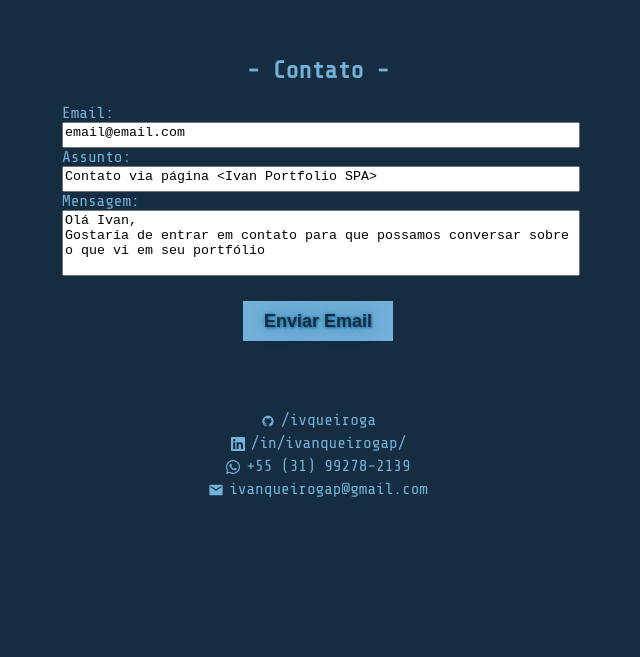
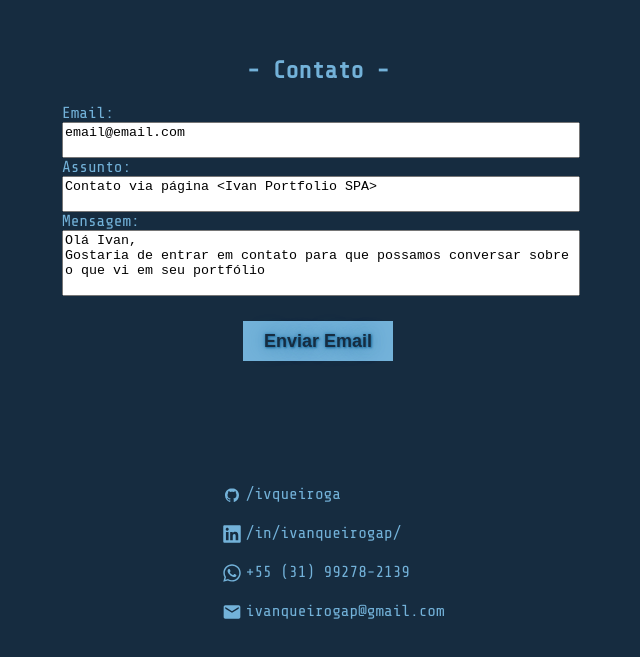
Before and after one commit to ivqueiroga/ivan-port-spa, a React (Create React App) app: page / in a window 1280 px wide. Shown: the part 3163-3820 px from the top of the page, without its empty margins (322-962 px from the left). Built offline with nearby package versions, Linux system fonts and the light colour scheme; no server answers.

Commit message:
Navbar 90%

```diff
--- a/src/components/Button.css
+++ b/src/components/Button.css
@@ -40,9 +40,6 @@ a, a:visited, a:hover{
 .button-right:hover, .button-left:hover {
   justify-content: center;
   background-color: var(--darkerBlue);
-  font-size: larger;
-  width: 160px;
-  height: 50px;
   align-items: center;
   color: white;
   text-shadow: 1px 1px 10px var(--lightBlue), 0 0 1em var(--lighterBlue), 0 0 1em var(--lighterBlue);
--- a/src/components/Contacts.css
+++ b/src/components/Contacts.css
@@ -34,9 +34,6 @@
   border: none;
   justify-content: center;
   background-color: var(--darkerBlue);
-  font-size: larger;
-  width: 160px;
-  height: 50px;
   align-items: center;
   color: white;
   text-shadow: 1px 1px 10px var(--lightBlue), 0 0 1em var(--lighterBlue), 0 0 1em var(--lighterBlue);
@@ -63,9 +60,13 @@
 .input-areas>textarea {
   width: 100%;
   min-width: 60%;
-  min-height: 20px;
+  min-height: 30px;
   resize: none;
   display: flex;
+}
+
+label>message {
+  min-height: 200px;
 }
 
 .social-container {
@@ -73,12 +74,17 @@
   flex-direction: column;
   text-align: center;
   padding-top: 5%;
-  width: 40%;
+  width: 30%;
+  position: relative;
+  top: 5%;
+  transform: translate(25%);
+  overflow: hidden;
 }
 
 .social-container>label {
   width: 100%;
-  margin-top: 1%;
+  margin-top: 5%;
+  text-align: left;
 }
 
 .social-icon {
@@ -91,6 +97,7 @@
     width: 80%;
   }
   .social-container {
-    width: 80%;
+    width: 70%;
+    transform: translate(10%);
   }
 }
--- a/src/components/Contacts.tsx
+++ b/src/components/Contacts.tsx
@@ -18,6 +18,8 @@ const links ={
   github: 'https://github.com/ivqueiroga',
   linkedin: 'https://www.linkedin.com/in/ivanqueirogap/',
 }
+
+const ICONSIZE = 20;
 
 function Contacts() {
   const form = useRef<HTMLFormElement | null>(null);
@@ -77,7 +79,7 @@ function Contacts() {
               cols={40}
             />
           </label>
-          <label className='input-areas'>
+          <label className='input-areas message'>
             Mensagem:
             <textarea
               name="message"
@@ -92,23 +94,23 @@ function Contacts() {
     </form>
     <div className='social-container'>
       <label>
-        <a href={links.github}>
-          <DiGithubBadge className='social-icon' />
+        <a href={links.github} target='_blank' rel='noreferrer'>
+          <DiGithubBadge className='social-icon' size={ICONSIZE}/>
           /ivqueiroga
         </a>
       </label>
       <label>
-        <a href={links.linkedin}>
-          <FaLinkedin className='social-icon' />
+        <a href={links.linkedin} target='_blank' rel='noreferrer'>
+        <FaLinkedin className='social-icon' size={ICONSIZE}/>
           /in/ivanqueirogap/
         </a>
       </label>
       <label>
-        <FaWhatsapp className='social-icon' />
+        <FaWhatsapp className='social-icon' size={ICONSIZE}/>
         {links.phone}
       </label>
       <label>
-        <MdEmail className='social-icon' />
+        <MdEmail className='social-icon' size={ICONSIZE}/>
         {links.email}
       </label>
     </div>
--- a/src/components/Header.tsx
+++ b/src/components/Header.tsx
@@ -18,7 +18,7 @@ export default function Header({}: Props) {
       </div>
       <div className='main-btn-container'>
         <Button isLeft={true} link='contacts' content='Contato' highlight={true} thereIsDownload={false}/>
-        <Button isLeft={false} link='cv' content='Currículo' highlight={false} thereIsDownload={true} icon={<BiDownload size={15}/>}/>
+        <Button isLeft={false} link={require('../assets/cv.pdf')} content='Currículo' highlight={false} thereIsDownload={true} icon={<BiDownload size={15}/>}/>
       </div>
     </div>
   )
--- a/src/components/Navbar.css
+++ b/src/components/Navbar.css
@@ -76,13 +76,14 @@ input {
     align-items: flex-start;
     justify-content: flex-start;
     position: fixed;
-    top: 90px;
+    top: 40px;
     right: 0px;
-    width: 300px;
-    height: 50vh;
-    background-color: var(--darkestBlue);
-    padding: 40px 0 0 10px;
+    width: 150px;
+    height: 30vh;
+    background-color: var(--darkerBlue);
+    padding: 10px 0 0 20px;
     transition: all 0.5s ease-in-out;
+    box-shadow: -5px 5px 5px var(--black);
   }
 
   .menu {
--- a/src/components/Navbar.tsx
+++ b/src/components/Navbar.tsx
@@ -36,6 +36,7 @@ export default function Navbar() {
               smooth={true}
               offset={-100}
               duration={500}
+              onClick={() => setNavIcon(false)}
             >
               Home
             </Link>
@@ -48,6 +49,7 @@ export default function Navbar() {
               smooth={true}
               offset={-100}
               duration={500}
+              onClick={() => setNavIcon(false)}
             >
               Sobre Mim
             </Link>
@@ -60,6 +62,7 @@ export default function Navbar() {
               smooth={true}
               offset={-100}
               duration={500}
+              onClick={() => setNavIcon(false)}
             >
               Habilidades
             </Link>
@@ -72,6 +75,7 @@ export default function Navbar() {
               smooth={true}
               offset={-100}
               duration={500}
+              onClick={() => setNavIcon(false)}
             >
               Projetos
             </Link>
@@ -84,6 +88,7 @@ export default function Navbar() {
               smooth={true}
               offset={-100}
               duration={500}
+              onClick={() => setNavIcon(false)}
             >
               Contato
             </Link>
--- a/src/components/Skills.tsx
+++ b/src/components/Skills.tsx
@@ -6,7 +6,7 @@ type Props = {}
 function Skills({}: Props) {
   return (
     <div className='skills-container' id='skills'>
-      <h2>- Habilidades- </h2>
+      <h2>- Habilidades -</h2>
       <div className='skills-zone'>
         <div></div>
       </div>
```
Also changed, not shown: 1 other file (tests, documents, lock files or other folders).
